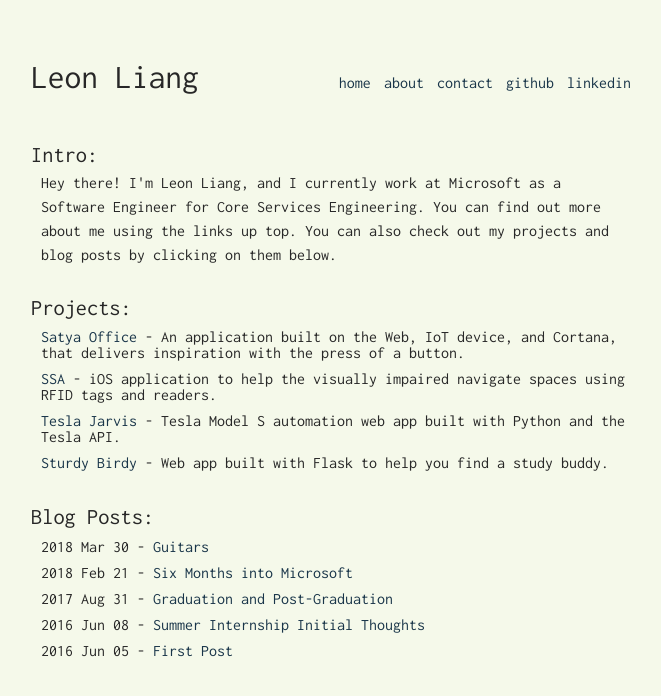
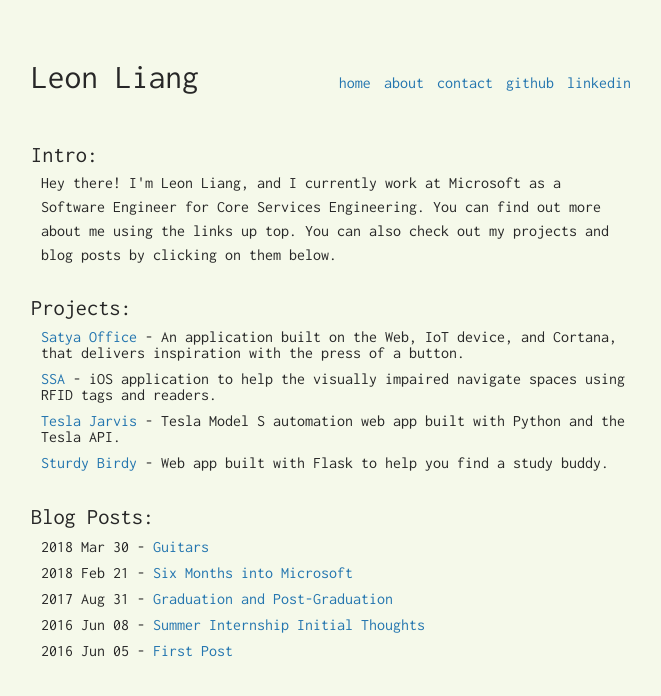
Before and after one commit to leonliang0395/leonliang0395.github.io, a Jekyll site: the page built from index.html, in a window 1280 px wide. Shown: the top 696 px of the page, without its empty margins (309-970 px from the left). Built offline with Jekyll 4.4.1, drawn with Linux system fonts in a browser that asks for light colours.

Commit message:
changed link colors

```diff
--- a/_sass/_config.scss
+++ b/_sass/_config.scss
@@ -2,7 +2,7 @@
 $color-fg: #272727;
 $color-bg: #F5F9EA;
 $color-grey: #EEEEEE;
-$color-link: #193549;
+$color-link: #2375af;
 $color-code: #00FF00;
 
 // BREAKPOINTS
```
